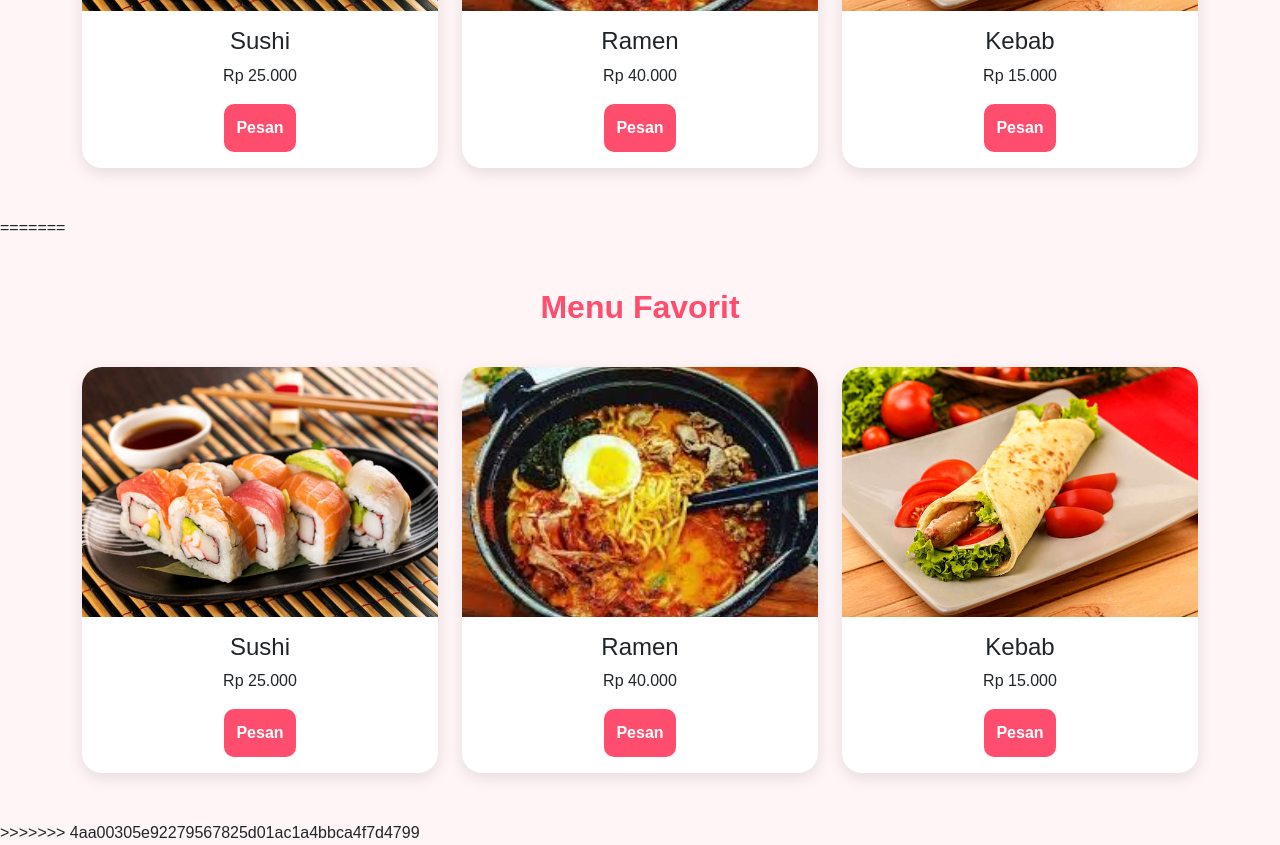
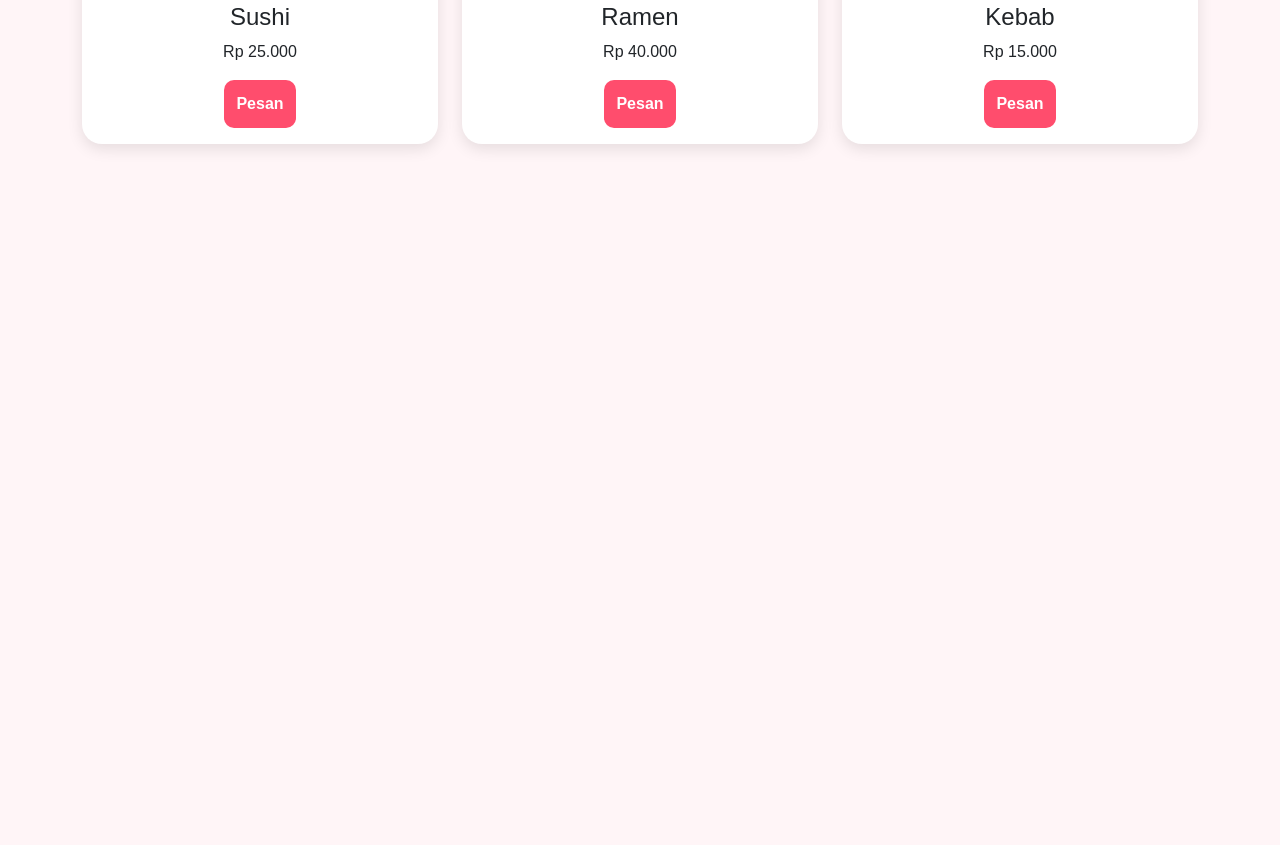
Before and after one commit to alyamumtazcantik-png/dasarpemrogramanweb, a plain HTML site: page menu.html in a window 1280 px wide. Shown: the part 389-1234 px from the top of the page. After the commit the page ends 800 px from the top, so only its background shows below. Drawn offline with nearby package versions, Linux system fonts and the light colour scheme.

Commit message:
fix duplicate content

```diff
--- a/menu.html
+++ b/menu.html
@@ -1,4 +1,3 @@
-<<<<<<< HEAD
 <!DOCTYPE html>
 <html lang="id">
 <head>
@@ -101,108 +100,4 @@ Pesan
 </section>
 
 </body>
-=======
-<!DOCTYPE html>
-<html lang="id">
-<head>
-
-<meta charset="UTF-8">
-
-<meta name="viewport"
-content="width=device-width, initial-scale=1.0">
-
-<title>Menu</title>
-
-<link rel="stylesheet"
-href="https://cdn.jsdelivr.net/npm/bootstrap@5.3.2/dist/css/bootstrap.min.css">
-
-<link rel="stylesheet" href="style.css">
-
-</head>
-
-<body>
-
-<section class="container py-5">
-
-<h2 class="text-center section-title">
-Menu Favorit
-</h2>
-
-<div class="row g-4">
-
-<div class="col-md-4">
-
-<div class="card food-card">
-
-<img src="sushi.jpg"
-class="card-img-top">
-
-<div class="card-body text-center">
-
-<h4>Sushi</h4>
-
-<p>Rp 25.000</p>
-
-<button class="btn btn-order">
-Pesan
-</button>
-
-</div>
-
-</div>
-
-</div>
-
-<div class="col-md-4">
-
-<div class="card food-card">
-
-<img src="ramen.jpg"
-class="card-img-top">
-
-<div class="card-body text-center">
-
-<h4>Ramen</h4>
-
-<p>Rp 40.000</p>
-
-<button class="btn btn-order">
-Pesan
-</button>
-
-</div>
-
-</div>
-
-</div>
-
-<div class="col-md-4">
-
-<div class="card food-card">
-
-<img src="kebab.jpg"
-class="card-img-top">
-
-<div class="card-body text-center">
-
-<h4>Kebab</h4>
-
-<p>Rp 15.000</p>
-
-<button class="btn btn-order">
-Pesan
-</button>
-
-</div>
-
-</div>
-
-</div>
-
-</div>
-
-</section>
-
-</body>
->>>>>>> 4aa00305e92279567825d01ac1a4bbca4f7d4799
 </html>
```
